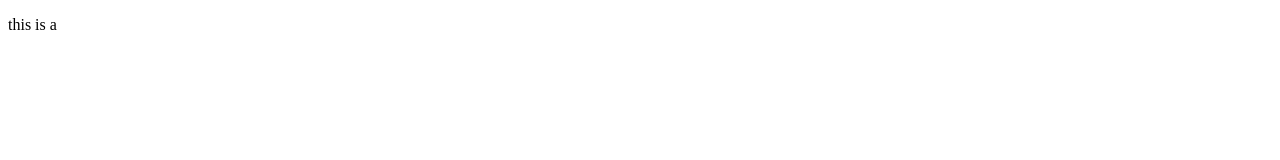
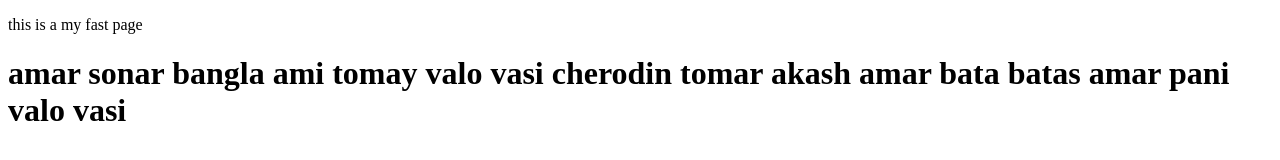
Before and after one commit to yeasinar/my-fast-repo3, a plain HTML site: page index.html in a window 1280 px wide. Drawn offline with Linux system fonts and the light colour scheme.

Commit message:
style mar

```diff
--- a/index.html
+++ b/index.html
@@ -7,6 +7,7 @@
     <title>My Frist page</title>
 </head>
 <body>
-    <p>this is a </p>
+    <p>this is a my fast page</p>
+    <h1> amar sonar bangla ami tomay valo vasi cherodin tomar akash amar bata batas amar pani valo vasi </h1>
 </body>
 </html>
```
